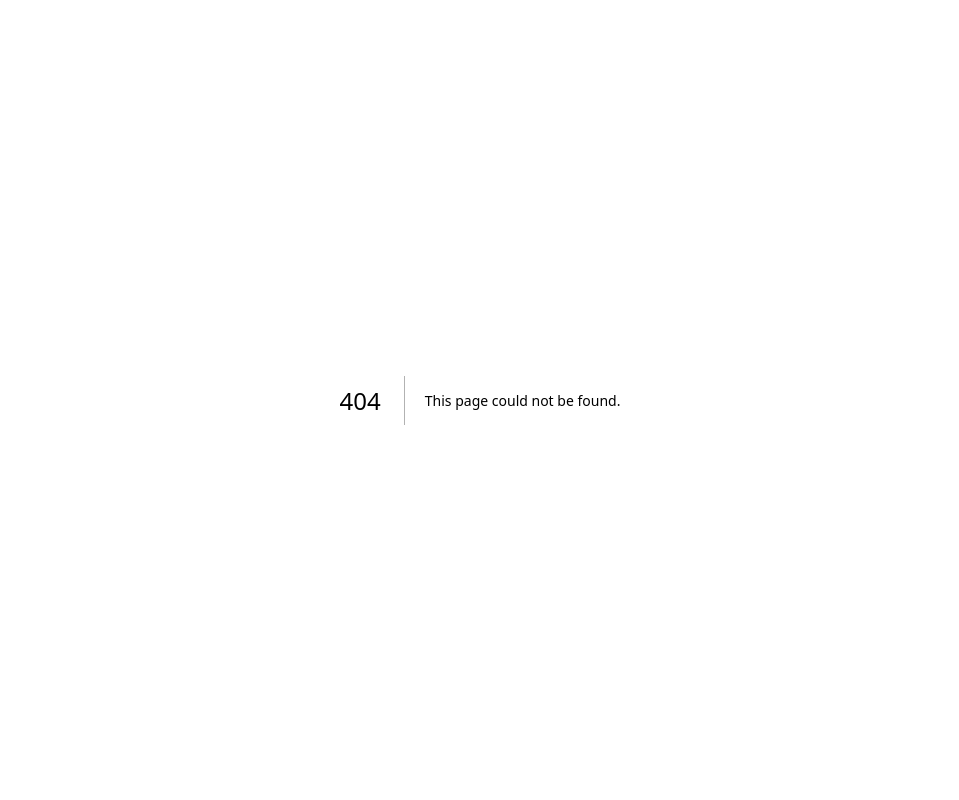
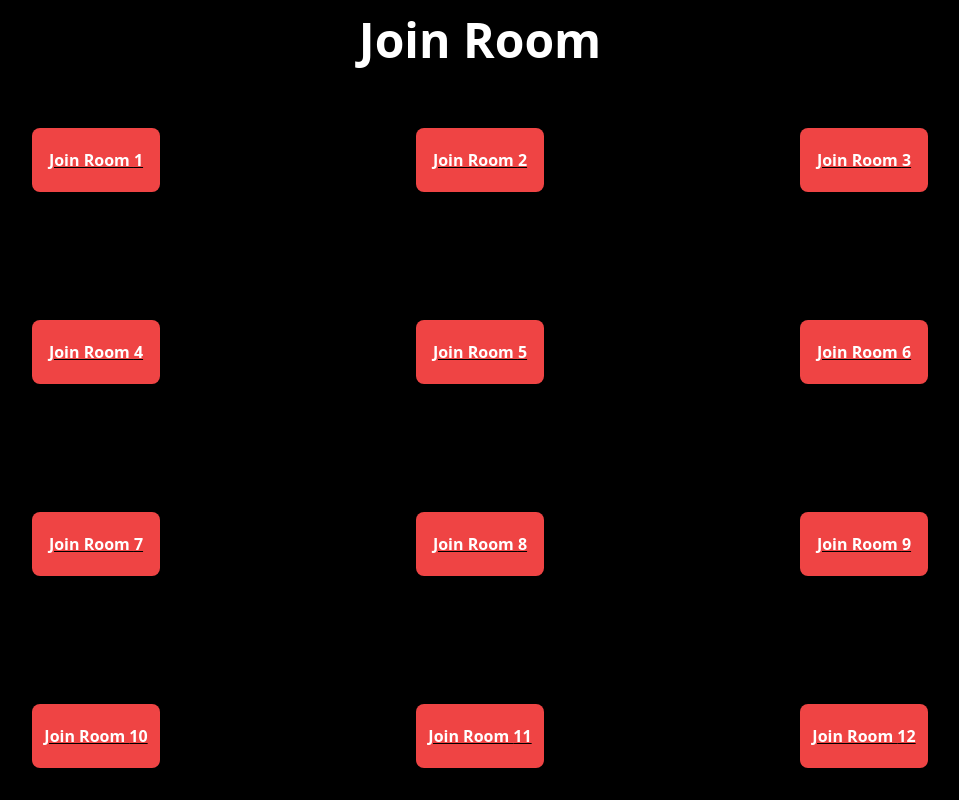
Before and after one commit to CDplayerxOne/youthbreaker, a Next.js app: page /links in a window 1280 px wide. Before the commit this address had no page. Shown: the top 800 px of the page, without its empty margins (160-1119 px from the left). Built offline with nearby package versions, Linux system fonts and the light colour scheme.

Commit message:
added links page

```diff
--- /dev/null
+++ b/app/links/page.tsx
@@ -0,0 +1,31 @@
+import Link from "next/link";
+
+export default function Page() {
+  return (
+    <div className="min-h-screen min-w-screen bg-black flex flex-wrap justify-center">
+      <div className="w-full flex justify-center mt-4">
+        <h1 className="text-xl md:text-5xl text-white font-extrabold">
+          Join Room
+        </h1>
+      </div>
+      {[1, 2, 3, 4, 5, 6, 7, 8, 9, 10, 11, 12, 13, 14, 15].map((item) => {
+        return (
+          <div
+            key={item}
+            className="w-96 h-48 underline flex justify-center items-center"
+          >
+            <button className="rounded-lg bg-red-500 h-16 w-32 font-bold">
+              <Link
+                href={`/rooms/${item}`}
+                target="_blank"
+                className="text-white"
+              >
+                Join Room {item}
+              </Link>
+            </button>
+          </div>
+        );
+      })}
+    </div>
+  );
+}
```
